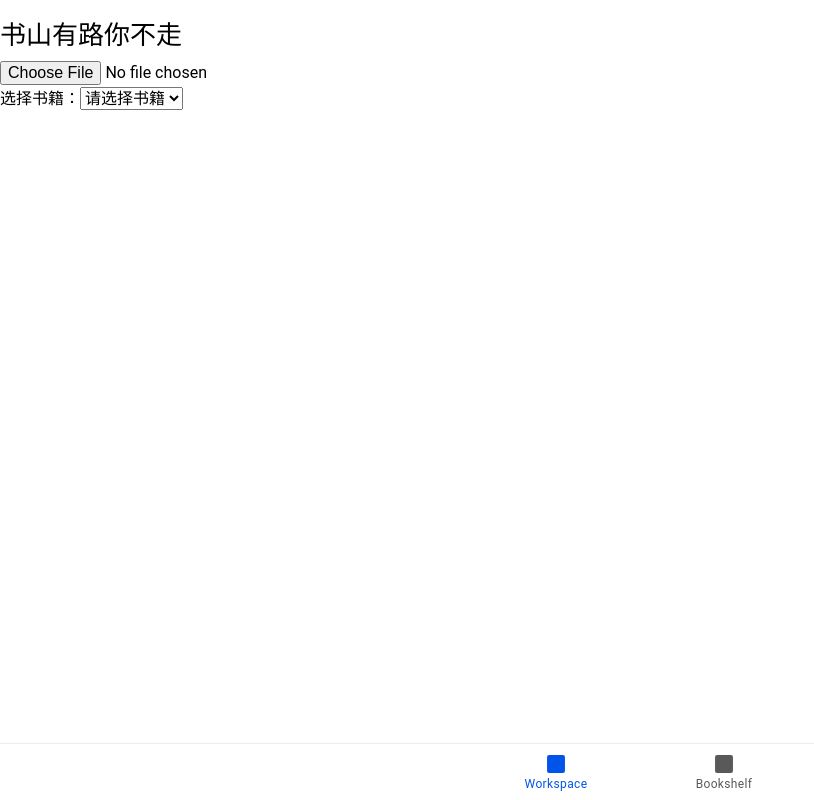
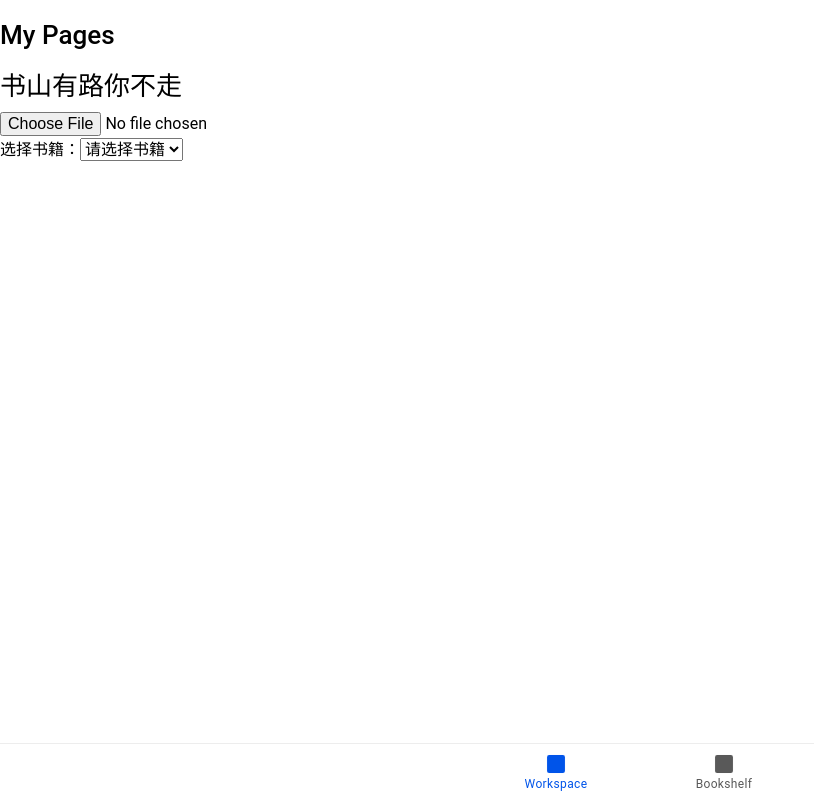
Before and after one commit to tianzeshi-study/MultiReader, a React (Vite) app: page /reader in a window 1280 px wide. Shown: the whole page, without its empty margins (0-814 px from the left). Built offline with nearby package versions, Linux system fonts and the light colour scheme.

Commit message:
workspace tab

```diff
--- a/src/App.tsx
+++ b/src/App.tsx
@@ -1,5 +1,6 @@
 import React from "react";
-import PagesReader from "./components/PagesReader";
+// import PagesReader from "./components/PagesReader";
+import WorkspaceTab from "./pages/WorkspaceTab";
 import Bookshelf from "./components/Bookshelf";
 
 import { Redirect, Route } from 'react-router-dom';
@@ -44,7 +45,7 @@ const App: React.FC = () => (
 
 
           <Route path="/reader">
-            <PagesReader/>
+            <WorkspaceTab/>
           </Route>
 
           <Route exact path="/">
--- a/src/components/Bookshelf.tsx
+++ b/src/components/Bookshelf.tsx
@@ -134,7 +134,7 @@ const Bookshelf: React.FC = () => {
               <td>{book.totalPage}</td>
               <td>{(book.size / (1024 * 1024)).toFixed(2)}</td>
               <td>{new Date(book.importedAt).toLocaleString()}</td>
-              <td>{new Date(book.updatedAt).toLocaleString()}</td>
+              <td>{book.updatedAt ? new Date(book.updatedAt).toLocaleString() : 'N/A'}</td>
             </tr>
           ))}
         </tbody>
--- /dev/null
+++ b/src/components/WorkspaceReader.tsx
@@ -0,0 +1,191 @@
+import React, { useState, useEffect } from 'react';
+import HtmlViewer from "./HtmlViewer";
+import usePageJumper from '../hooks/usePageJumper'; // 导入自定义 Hook
+
+
+
+interface BookInfo {
+  bookName: string;
+  bookPages: number;
+  bookData: string[];
+}
+
+// Add props interface
+interface WorkspaceReaderProps {
+    FileToHtmlComponent: React.FC<{
+        onHtmlExtracted: (html: string) => void;
+        onFileUploaded: (file: File) => void;
+    }>;
+}
+
+const WorkspaceReader: React.FC<WorkspaceReaderProps> = ({ FileToHtmlComponent }) => {
+  const [htmlContent, setHtmlContent] = useState<string>('');
+  const [htmlArray, setHtmlArray] = useState<string[]>([]);
+  const [currentPage, setCurrentPage] = useState<number>(0);
+  const [booksInfo, setBooksInfo] = useState<BookInfo[]>([]);
+  const [currentBookIndex, setCurrentBookIndex] = useState<number>(0);
+
+    const handleHtmlExtracted = (html:string) => {
+        setHtmlArray(prevArray => [...prevArray, html]);
+    }
+
+const handleFileChange = (file:File) => {
+        console.log("file changed", file.name);
+        // 更新书籍页数信息
+        setBooksInfo(prevBooks => {
+          const existingBookIndex = prevBooks.findIndex(book => book.bookName === file.name);
+          if (existingBookIndex > -1) {
+            // 如果书籍已存在，则更新页数 (这里假设每次上传都会重置该书的页数)
+            const updatedBooks = [...prevBooks];
+            // Store the current htmlArray into bookData before resetting.
+            console.log("update  book data", file.name);
+            setCurrentBookIndex(existingBookIndex);
+            // updatedBooks[existingBookIndex] = { ...updatedBooks[existingBookIndex], bookName: file.name, bookPages: 0, bookData: htmlArray }; // 初始为0，后续根据 htmlArray 更新
+            return updatedBooks;
+          } else {
+            // 如果书籍不存在，则添加新书籍
+            // Initialize bookData with an empty array.
+            console.log("add new book", file.name);
+            setCurrentBookIndex(booksInfo.length);
+            // return [...prevBooks, { bookName: file.name, bookPages: 0, bookData: htmlArray }];
+            return [...prevBooks, { bookName: file.name, bookPages: 0, bookData: [] }];
+          }
+        });
+        console.log("file change booksInfo count ", booksInfo.length, booksInfo);
+
+        // Clear htmlArray and reset currentPage
+        setHtmlArray([]);
+        setCurrentPage(0);
+        // setCurrentBookIndex(booksInfo.length);
+    }
+
+  const bookChangeEffect =  useEffect(() => {
+    if (htmlArray.length > 0) {
+        console.log("book changed");
+      setHtmlContent(htmlArray[currentPage]);
+
+      // 更新当前书籍的总页数
+      if (booksInfo.length > 0)  {
+      setBooksInfo(prevBooks => {
+        return prevBooks.map((book, index) => {
+          // if (index === currentBookIndex) { // 修改：根据索引比较
+          if (index === booksInfo.length -1&& currentBookIndex === booksInfo.length -1) {
+          return { ...book, bookPages: htmlArray.length, bookData: htmlArray };
+          } else {
+          console.log("update book info", index);
+          return { ...book};
+          }
+          return book;
+        });
+      });
+    }
+    }
+  }, [currentBookIndex, htmlArray, currentPage]);
+
+
+  const pageChangeEffect = useEffect(() => {
+    if (htmlArray.length > 0) {
+      setHtmlContent(htmlArray[currentPage]);
+    }
+  }, [htmlArray, currentPage]);
+
+  const handlePageChange = (direction: 'prev' | 'next') => {
+    if (direction === 'prev' && currentPage > 0) {
+      setCurrentPage(currentPage - 1);
+    } else if (direction === 'next' && currentPage < htmlArray.length - 1) {
+      setCurrentPage(currentPage + 1);
+    }
+  };
+
+    const { jumpPage, handleJumpInputChange, handleJump } = usePageJumper({
+        totalPages: htmlArray.length,
+        onPageChange: setCurrentPage,
+    });
+
+
+  const handleKeyPress = (event: React.KeyboardEvent<HTMLInputElement>) => {
+    if (event.key === 'Enter') {
+      handleJump();
+    }
+  };
+
+  // 修改：处理书籍切换，接收索引
+  const handleBookChange = (event: React.ChangeEvent<HTMLSelectElement>) => {
+
+
+    const selectedBookIndex = parseInt(event.target.value, 10);
+console.log("selectedBookIndex", selectedBookIndex);
+console.log("selected book pages ", booksInfo[selectedBookIndex].bookData.length);
+    setCurrentBookIndex(selectedBookIndex);
+    // setHtmlArray(booksInfo[currentBookIndex].bookData);
+
+      // 切换书籍时，重置当前页码为 0
+      setCurrentPage(0);
+      // TODO: 根据书籍名称加载对应的 htmlArray
+
+  };
+
+const selectBookEffect = useEffect(() => {
+    if (booksInfo.length > 0 && currentBookIndex < booksInfo.length) {
+        console.log("booksInfo", booksInfo, booksInfo.length);
+        console.log("currentBookIndex", currentBookIndex);
+        // if (booksInfo.length > 1 ) {
+        console.log("change to selected data");
+
+
+      const selectedBookData = booksInfo[currentBookIndex].bookData;
+      // setHtmlArray(selectedBookData);
+      setHtmlArray([]);
+      for (const data of selectedBookData) {
+setHtmlArray(prevArray => [...prevArray, data]);
+}
+
+    }
+  }, [currentBookIndex]);
+
+  return (
+    <div>
+      <h1>书山有路你不走</h1>
+      <FileToHtmlComponent
+        onHtmlExtracted={handleHtmlExtracted}
+        onFileUploaded={handleFileChange}
+      />
+
+      {/* 修改：书籍选择下拉框 */}
+      <div>
+        <label htmlFor="book-select">选择书籍：</label>
+        <select id="book-select" value={currentBookIndex} onChange={handleBookChange}>
+          <option value="">请选择书籍</option>
+          {booksInfo.map((book, index) => (
+            <option key={index} value={index}> {/* 修改：value 为索引 */}
+              {book.bookName} ({book.bookPages} 页)
+            </option>
+          ))}
+        </select>
+      </div>
+
+      {htmlContent && (
+        <>
+          <h2>学海无涯你闯进来</h2>
+          <HtmlViewer htmlContent={htmlContent} />
+          <div>
+            <button onClick={() => handlePageChange('prev')} disabled={currentPage === 0}>上一页</button>
+
+            <input
+              type="text"
+              value={jumpPage}
+              onChange={handleJumpInputChange}
+              onKeyPress={handleKeyPress} // 添加 onKeyPress 事件
+              placeholder={`当前 ${currentPage + 1} / ${htmlArray.length}`}
+            />
+
+            <button onClick={() => handlePageChange('next')} disabled={currentPage === htmlArray.length - 1}>下一页</button>
+          </div>
+        </>
+      )}
+    </div>
+  );
+};
+
+
+export default WorkspaceReader;
--- a/src/data/file.ts
+++ b/src/data/file.ts
@@ -213,7 +213,7 @@ async function getHash(data: string[]): Promise<string> {
   return hashHex;
 }
 
-async function updateBook(id: string, updatedFields: Partial<BookRecord>) {
+async function updateBook(id: string, updatedFields: Partial<BookStorage>) {
   const updated = await db.books.update(id, updatedFields);
   if (updated) {
     console.log('Book updated successfully');
--- /dev/null
+++ b/src/pages/WorkspaceTab.tsx
@@ -0,0 +1,15 @@
+import React from 'react';
+import WorkspaceReader from '../components/WorkspaceReader';
+import FileToHtml from '../components/FileToHtml'; // Import your FileToHtml component
+
+const WorkspaceTab: React.FC = () => {
+
+  return (
+    <div>
+      <h1>My Pages</h1>
+      <WorkspaceReader FileToHtmlComponent={FileToHtml} />
+    </div>
+  );
+};
+
+export default WorkspaceTab;
```
